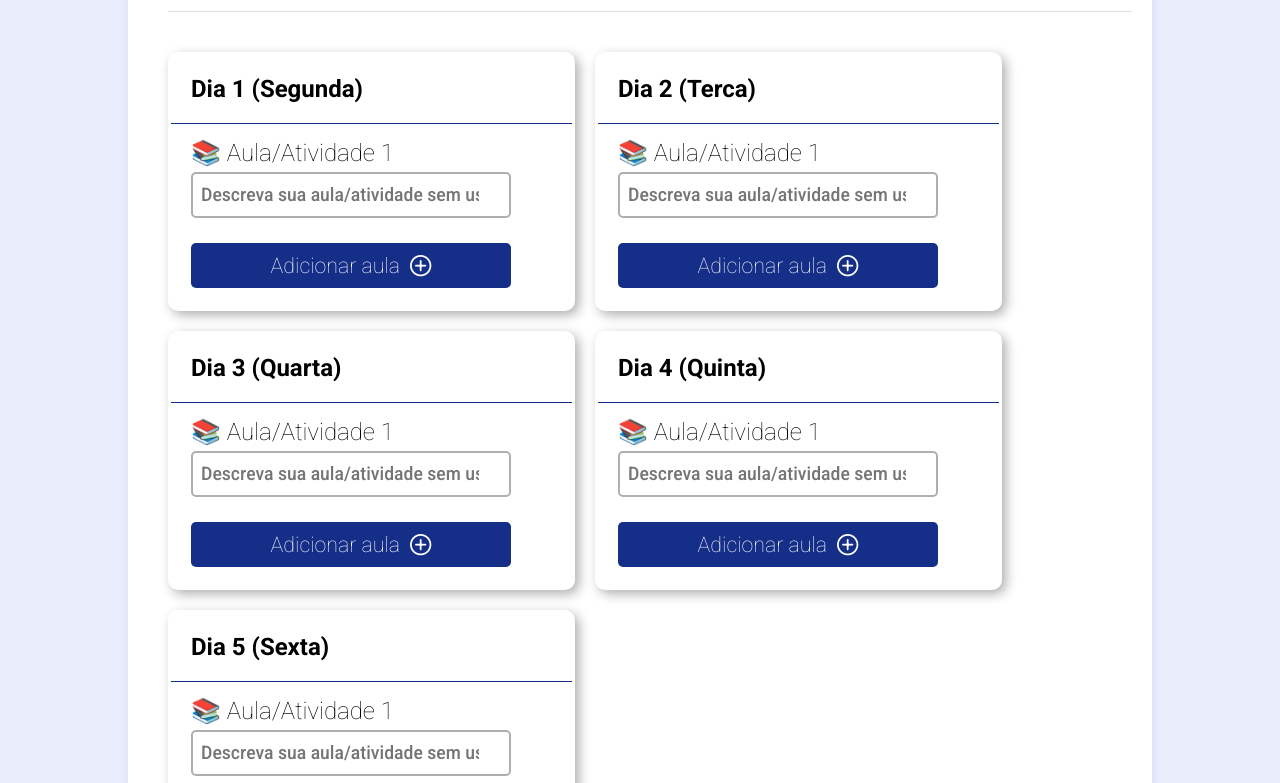
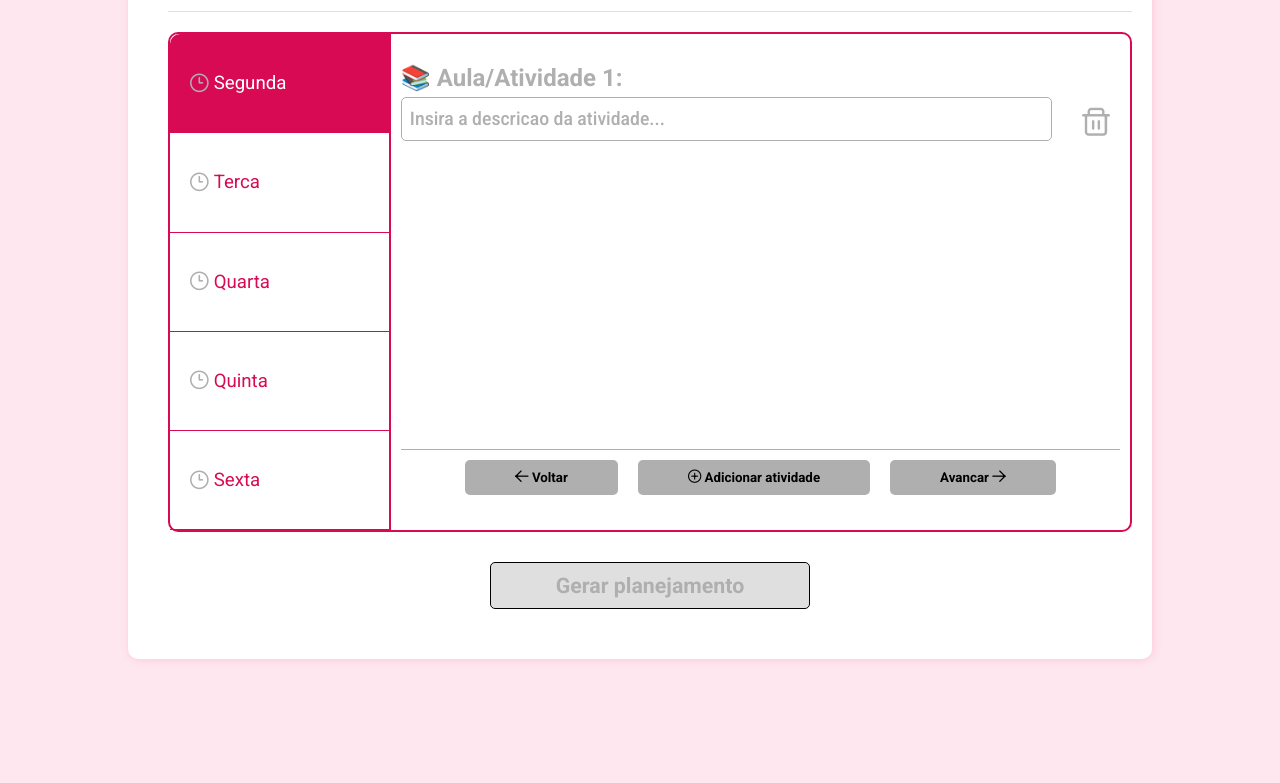
Before and after one commit to GustavoSMelo/planossauro-frontend, a Vue app: page /home in a window 1280 px wide. Shown: the part 577-1360 px from the top of the page. After the commit the page ends 1276 px from the top, so only its background shows below. Built offline with nearby package versions, Linux system fonts and the light colour scheme.

Commit message:
:working on planning content page

```diff
--- a/src/interfaces/plans.interface.ts
+++ b/src/interfaces/plans.interface.ts
@@ -10,4 +10,8 @@ interface IDays {
     days: 'day1' | 'day2' | 'day3' | 'day4' | 'day5'
 }
 
-export type { IPlan, IDays };
+interface IDaysDescritive {
+    days: 'Monday' | 'Tuesday' | 'Wednesday' | 'Thursday' | 'Friday' | 'Saturday' | 'Sunday';
+}
+
+export type { IPlan, IDays, IDaysDescritive };
--- a/src/styles/colors.scss
+++ b/src/styles/colors.scss
@@ -1,11 +1,11 @@
 @charset "UTF-8";
 
-$accentColor: #152f89;
+$accentColor: #D70A53;
 $accentColorDarker: #A3083E;
 $accentColorLight: #f64181;
 $accentColorLighter: #FFDAED;
 $lowPinkBG: #fee7ef;
-$shadowLowPink: #d2daf9;
+$shadowLowPink: #fdc9db;
 $white: #fff;
 $black: #000;
 $yellowDay: #F9E795;
@@ -18,4 +18,5 @@ $lightGray: #dfdfdf;
 $gray: #afafaf;
 $transparentGray: #00000076;
 $successGreen: #ADEBB3;
-$greenDefault: #90E35D;
+$green: #90E35D;
+$darkGreen: #4F7D33;
--- a/src/styles/contents/planningcontent.style.scss
+++ b/src/styles/contents/planningcontent.style.scss
@@ -125,84 +125,152 @@ input {
     div.weeklyPlan {
         display: flex;
         flex-direction: row;
-        flex-wrap: wrap;
         margin-top: 20px;
+        border: solid 2px $accentColor;
+        border-radius: 10px;
+        height: 500px;
 
-        .weekPlan {
-            box-shadow: 4px 4px 12px $gray;
-            border-radius: 10px;
-            margin-top: 20px;
-            margin-right: 20px;
-            transition: .2s;
-            border: 3px solid transparent;
+        .weekDays {
+            width: 30%;
+            display: flex;
+            flex-direction: column;
+            border-right: solid 2px $accentColor;
 
-            h2 {
+            li.btnWeekDays {
+                height: 25%;
                 background-color: $white;
-                color: $black;
+                color: $accentColor;
+                border-bottom: solid 1px $accentColor;
                 padding: 20px;
-                border-top-left-radius: 9px;
-                border-top-right-radius: 9px;
-                border-bottom: 1px $accentColor solid;
-            }
+                margin-right: 0;
+                font-size: 14pt;
+                display: flex;
+                align-items: center;
 
-            span.classContainer {
-                display: flex;
-                flex-direction: column;
-                padding: 5px 20px;
-
-                span>input {
-                    width: 320px;
-                    border: solid 2px $gray;
+                i.iconUncheck {
+                    color: $gray;
                 }
 
-                span>input:hover {
-                    border: solid 2px $accentColor;
-                }
-
-                span > input:focus {
-                    border: solid 2px $accentColorDarker;
-                }
-
-                .ghostButton {
-                    width: 41px;
+                i.iconCheck {
+                    color: $darkGreen;
+                    font-weight: bold;
                 }
             }
 
-            .btnAddClassAtv {
-                border-radius: 5px;
-                padding: 10px;
-                width: 240px;
+            li.btnWeekDays:last-child {
+                border: none;
+                border-bottom-left-radius: 10px;
+            }
+
+            li.selected {
+                background-color: $accentColor;
+                color: $white;
+            }
+        }
+
+
+        .classContentContainer {
+            padding: 10px;
+            display: flex;
+            width: 100%;
+            flex-direction: column;
+
+            .classContent {
+                height: 85%;
+                overflow-y: scroll;
                 display: flex;
-                cursor: pointer;
-                align-items: center;
+                flex-direction: column;
+
+                .classWrapper {
+                    display: flex;
+                    align-items: end;
+                    width: 100%;
+                    height: fit-content;
+
+                    .classDescription {
+                        display: block;
+                        margin-top: 20px;
+                        margin-bottom: 20px;
+                        width: 100%;
+                        height: fit-content;
+
+                        h2 {
+                            color: $gray;
+                        }
+
+                        input {
+                            width: 97%;
+                            border: solid 1px $gray;
+                            color: $accentColor;
+                            margin-top: 5px;
+                        }
+
+                        input::placeholder {
+                            color: $gray;
+                        }
+
+                        input:focus {
+                            border: solid 2px $accentColor;
+                        }
+                    }
+
+                    .btnRemoveClass,
+                    .btnRemoveClassCancel {
+                        height: fit-content;
+                        font-size: 21pt;
+                        margin-bottom: 20px;
+                        color: $accentColor;
+                        padding: 10px 10px 0 10px;
+                        background-color: $white;
+                        cursor: pointer;
+                        transition: .2s;
+                    }
+
+                    .btnRemoveClass:hover {
+                        transition: .2s;
+                        color: $darkerRed;
+                    }
+
+                    .btnRemoveClassCancel {
+                        color: $gray;
+                        cursor: not-allowed;
+                    }
+                }
+
+            }
+
+            .btnControlsContainer {
+                width: 100%;
+                padding-top: 10px;
+                border-top: 1px solid $gray;
+                position: relative;
+                bottom: 0;
+                display: flex;
                 justify-content: center;
-                margin-top: 10px;
-                font-size: 16pt;
-                background-color: $accentColor;
-                color: #fff;
-                margin: 20px;
-                width: 320px;
 
-                .btnAddClass {
-                    margin-right: 10px;
+
+                button {
+                    height: fit-content;
+                    cursor: pointer;
+                    padding: 10px 50px;
+                    margin: 0 10px;
+                    background-color: $gray;
+                    color: $black;
+                    font-weight: bold;
+                    border-radius: 5px;
                 }
             }
         }
-
-        .weekPlan:hover {
-            transition: .2s;
-            border: 3px $accentColor solid;
-        }
-
     }
 
-    .btnGeneratePlan {
-        background-color: $greenDefault;
+    .btnGeneratePlan,
+    .btnGeneratePlanCancel {
+        background-color: $accentColor;
         border: solid 1px $black;
         display: flex;
         align-items: center;
         justify-content: center;
-        color: $black;
+        color: $white;
         font-size: 16pt;
         font-weight: bold;
         margin-top: 30px;
@@ -218,6 +286,45 @@ input {
         background-color: $accentColor;
         color: $white;
         transition: .4s;
+    }
+
+    .btnGeneratePlanCancel {
+        background-color: $lightGray;
+        color: $gray;
+        cursor: not-allowed;
+    }
+}
+
+@media screen and (max-width: 920px) {
+    .planningContainer {
+        div.weeklyPlan {
+            flex-direction: column;
+
+            .weekDays {
+                flex-direction: row;
+                width: 100%;
+                overflow-x: scroll;
+
+                .weekDaysWrapper {
+                    li.btnWeekDays {
+                        width: 25%;
+                        height: 100%;
+                        border-bottom: 0;
+                        border-right: 1px solid $accentColor;
+                        font-size: 2vw;
+                    }
+
+                    li.btnWeekDays:nth-child(1) {
+                        border-top-left-radius: 5px;
+                    }
+
+                    li.btnWeekDays:last-child {
+                        border-top-right-radius: 5px;
+                        border-right: 0;
+                    }
+                }
+            }
+        }
     }
 }
 
--- a/src/styles/global.scss
+++ b/src/styles/global.scss
@@ -60,7 +60,7 @@ body {
     max-width: 1920px;
     min-width: 320px;
     margin: auto;
-    background-color: #e9edfc;
+    background-color: #fee7ef;
 }
 
 input:focus {
--- a/src/views/contents/PlanningContent.vue
+++ b/src/views/contents/PlanningContent.vue
@@ -1,7 +1,7 @@
 <script setup lang="ts">
 import { ref, inject } from 'vue';
 import '../../styles/contents/planningcontent.style.scss';
-import type { IPlan, IDays } from '../../interfaces/plans.interface';
+import type { IPlan, IDays, IDaysDescritive } from '../../interfaces/plans.interface';
 import type { ILoadingContext } from '../../interfaces/context/loading.interface';
 import type { IPopupContext } from '../../interfaces/context/popup.interface';
 import { qsn } from '../../assets/qsn.json';
@@ -12,29 +12,79 @@ import type { IClassPlanResponse, IOllamaGemmaResponse } from '../../interfaces/
 import { saveAs } from 'file-saver';
 
 const plans = ref<IPlan>({ day1: [''], day2: [''], day3: [''], day4: [''], day5: [''] });
+const selectedDay = ref<IDays['days']>('day1');
 const planType = ref<'Diario' | 'Semanal'>('Semanal');
 const isLoadingContext = inject('isLoading') as ILoadingContext;
 const popupContext = inject('popup') as IPopupContext;
 
-const handleChangePlanType = (event: Event) => {
+const handleChangeSelectedDay = (changeSelectDay: IDays['days']): void => {
+    selectedDay.value = changeSelectDay;
+};
+
+const handleChangePlanType = (event: Event): void => {
     const target = event.target as HTMLInputElement;
     planType.value = target.value as 'Diario' | 'Semanal';
 };
 
-const handleChangePlanText = (day: IDays['days'], index: number, classAtv: string) => {
+const handleChangePlanText = (day: IDays['days'], index: number, classAtv: string): void => {
     plans.value[day][index] = classAtv.replaceAll(',', '');
-    console.log(plans.value);
 };
 
-const handleAddNewClassInPlanning = (day: IDays['days']) => {
+const handleAddNewClassInPlanning = (day: IDays['days']): void => {
     plans.value[day].push('');
 };
 
-const handleRemoveClassAtvFromPlan = (day: IDays['days'], index: number) => {
+const handleRemoveClassAtvFromPlan = (day: IDays['days'], index: number): void => {
+    if (index === 0) return;
     plans.value[day] = plans.value[day].filter((_, planIndex) => planIndex !== index);
 };
 
+const handleGoBack = (): void => {
+    const dayNumber = Number.parseInt(selectedDay.value.split('day')[1]);
+
+    if (dayNumber === 1) {
+        selectedDay.value = `day${5}`
+        return;
+    }
+
+    selectedDay.value = `day${dayNumber - 1}` as IDays['days'];
+};
+
+const handleGoFoward = (): void => {
+    console.log('click');
+    const dayNumber = Number.parseInt(selectedDay.value.split('day')[1]);
+
+    if (dayNumber === 5) {
+        selectedDay.value = `day${1}`
+        return;
+    }
+
+    selectedDay.value = `day${dayNumber + 1}` as IDays['days'];
+};
+
+const hasEmptyStringsInClasses = (): Array<boolean> => {
+    let day1IsEmpty = false;
+    let day2IsEmpty = false;
+    let day3IsEmpty = false;
+    let day4IsEmpty = false;
+    let day5IsEmpty = false;
+
+
+    plans.value['day1'].forEach(element => element.length <= 0 ? day1IsEmpty = true : null);
+    plans.value['day2'].forEach(element => element.length <= 0 ? day2IsEmpty = true : null);
+    plans.value['day3'].forEach(element => element.length <= 0 ? day3IsEmpty = true : null);
+    plans.value['day4'].forEach(element => element.length <= 0 ? day4IsEmpty = true : null);
+    plans.value['day5'].forEach(element => element.length <= 0 ? day5IsEmpty = true : null);
+
+    return [day1IsEmpty, day2IsEmpty, day3IsEmpty, day4IsEmpty, day5IsEmpty];
+};
+
 const generatePlan = async () => {
+    const hasEmptyStrings = hasEmptyStringsInClasses().find(element => element === true);
+    if (hasEmptyStrings) {
+        return;
+    }
+
     if (planType.value === 'Diario') {
         let hasEmptyFields = false;
 
@@ -224,16 +274,6 @@ const generatePlan = async () => {
         };
 
         doc.render(data);
-        console.log(responseDay1.eixo);
-
-        const b64Document = doc.getZip().generate({ type: 'base64' });
-        const byteChars = atob(b64Document);
-        const byteNumbers = new Array(byteChars.length);
-        for (let i = 0; i < byteChars.length; i++) {
-            byteNumbers[i] = byteChars.charCodeAt(i);
-        }
-
-        const byteArray = new Uint8Array(byteNumbers);
         const blob = new Blob([doc.toBlob()], {
             type: 'application/vnd.openxmlformats-officedocument.wordprocessingml.document'
         });
@@ -268,7 +308,7 @@ const generatePlan = async () => {
                         @change="event => handleChangePlanText('day1', index, (event.target as HTMLInputElement).value)" />
                     <button v-if="index > 0" type="button" class="btnTrash"
                         @click="handleRemoveClassAtvFromPlan('day1', index)">
-                        <i class="pi pi-trash"></i> Adicionar aula
+                        <i class="pi pi-trash"></i>
                     </button>
                 </span>
             </span>
@@ -285,112 +325,64 @@ const generatePlan = async () => {
 
         <!-- Semanal -->
         <div v-else class="weeklyPlan">
-            <form class="day1Plan weekPlan">
-                <h2>Dia 1 (Segunda)</h2>
+            <ul class="weekDays">
+                <li @click="() => handleChangeSelectedDay('day1')"
+                    :class="['btnWeekDays', selectedDay === 'day1' ? 'selected' : '']">
+                    <i
+                        :class="['pi', hasEmptyStringsInClasses()[0] ? 'pi-clock iconUncheck' : 'pi-verified iconCheck']"></i>
+                    Segunda
+                </li>
+                <li @click="() => handleChangeSelectedDay('day2')"
+                    :class="['btnWeekDays', selectedDay === 'day2' ? 'selected' : '']">
+                    <i
+                        :class="['pi', hasEmptyStringsInClasses()[1] ? 'pi-clock iconUncheck' : 'pi-verified iconCheck']"></i>Terca
+                </li>
+                <li @click="() => handleChangeSelectedDay('day3')"
+                    :class="['btnWeekDays', selectedDay === 'day3' ? 'selected' : '']">
+                    <i
+                        :class="['pi', hasEmptyStringsInClasses()[2] ? 'pi-clock iconUncheck' : 'pi-verified iconCheck']"></i>
+                    Quarta
+                </li>
+                <li @click="() => handleChangeSelectedDay('day4')"
+                    :class="['btnWeekDays', selectedDay === 'day4' ? 'selected' : '']">
+                    <i
+                        :class="['pi', hasEmptyStringsInClasses()[3] ? 'pi-clock iconUncheck' : 'pi-verified iconCheck']"></i>
+                    Quinta
+                </li>
+                <li @click="() => handleChangeSelectedDay('day5')"
+                    :class="['btnWeekDays', selectedDay === 'day5' ? 'selected' : '']">
+                    <i
+                        :class="['pi', hasEmptyStringsInClasses()[4] ? 'pi-clock iconUncheck' : 'pi-verified iconCheck']"></i>
+                    Sexta
+                </li>
+            </ul>
 
-                <span class="classContainer" v-for="(plan, indexPlan) in plans.day1">
-                    <label>📚 Aula/Atividade {{ indexPlan + 1 }}</label>
-                    <span class="row">
-                        <input type="text" :value="plan" placeholder="Descreva sua aula/atividade sem usar virgulas"
-                            @change="event => handleChangePlanText('day1', indexPlan, (event.target as HTMLInputElement).value)" />
-                        <button v-if="indexPlan > 0" type="button" class="btnTrash"
-                            @click="handleRemoveClassAtvFromPlan('day1', indexPlan)">
-                            <i class="pi pi-trash"></i>
-                        </button>
-                        <div v-else class="ghostButton"></div>
-                    </span>
+            <div class="classContentContainer">
+
+                <div class="classContent">
+                    <div v-for="value, index in plans[selectedDay]" class="classWrapper">
+                        <span class="classDescription">
+                            <h2>📚 Aula/Atividade {{ index + 1 }}: </h2>
+                            <input type="text" placeholder="Insira a descricao da atividade... " :value="value"
+                                @change="(event) => handleChangePlanText(selectedDay, index, (event.target! as HTMLInputElement).value)" />
+                        </span>
+                        <button @click="() => handleRemoveClassAtvFromPlan(selectedDay, index)"
+                            :class="index === 0 ? 'btnRemoveClassCancel' : 'btnRemoveClass'"><i
+                                class="pi pi-trash"></i></button>
+                    </div>
+                </div>
+
+                <span class="btnControlsContainer">
+                    <button @click="() => handleGoBack()"><i class="pi pi-arrow-left"></i> Voltar</button>
+                    <button @click="() => handleAddNewClassInPlanning(selectedDay)"><i class="pi pi-plus-circle"></i>
+                        Adicionar atividade</button>
+                    <button @click="() => handleGoFoward()">Avancar <i class="pi pi-arrow-right"></i></button>
                 </span>
-
-                <button type="button" class="btnAddClassAtv" @click="handleAddNewClassInPlanning('day1')">
-                    <p class="btnAddClass">Adicionar aula</p> <i class="pi pi-plus-circle"></i>
-                </button>
-            </form>
-
-            <form class="day2Plan weekPlan">
-                <h2>Dia 2 (Terca)</h2>
-
-                <span class="classContainer" v-for="(plan, indexPlan) in plans.day2">
-                    <label>📚 Aula/Atividade {{ indexPlan + 1 }}</label>
-                    <span class="row">
-                        <input type="text" :value="plan" placeholder="Descreva sua aula/atividade sem usar virgulas"
-                            @change="event => handleChangePlanText('day2', indexPlan, (event.target as HTMLInputElement).value)" />
-                        <button v-if="indexPlan > 0" type="button" class="btnTrash"
-                            @click="handleRemoveClassAtvFromPlan('day2', indexPlan)">
-                            <i class="pi pi-trash"></i>
-                        </button>
-                        <div v-else class="ghostButton"></div>
-                    </span>
-                </span>
-
-                <button type="button" class="btnAddClassAtv" @click="handleAddNewClassInPlanning('day2')">
-                    <p class="btnAddClass">Adicionar aula</p> <i class="pi pi-plus-circle"></i>
-                </button>
-            </form>
-
-            <form class="day3Plan weekPlan">
-                <h2>Dia 3 (Quarta)</h2>
-
-                <span class="classContainer" v-for="(plan, indexPlan) in plans.day3">
-                    <label>📚 Aula/Atividade {{ indexPlan + 1 }}</label>
-                    <span class="row">
-                        <input type="text" :value="plan" placeholder="Descreva sua aula/atividade sem usar virgulas"
-                            @change="event => handleChangePlanText('day3', indexPlan, (event.target as HTMLInputElement).value)" />
-                        <button v-if="indexPlan > 0" type="button" class="btnTrash"
-                            @click="handleRemoveClassAtvFromPlan('day3', indexPlan)">
-                            <i class="pi pi-trash"></i>
-                        </button>
-                        <div v-else class="ghostButton"></div>
-                    </span>
-                </span>
-
-                <button type="button" class="btnAddClassAtv" @click="handleAddNewClassInPlanning('day3')">
-                    <p class="btnAddClass">Adicionar aula</p> <i class="pi pi-plus-circle"></i>
-                </button>
-            </form>
-
-            <form class="day4Plan weekPlan">
-                <h2>Dia 4 (Quinta)</h2>
-
-                <span class="classContainer" v-for="(plan, indexPlan) in plans.day4">
-                    <label>📚 Aula/Atividade {{ indexPlan + 1 }}</label>
-                    <span class="row">
-                        <input type="text" :value="plan" placeholder="Descreva sua aula/atividade sem usar virgulas"
-                            @change="event => handleChangePlanText('day4', indexPlan, (event.target as HTMLInputElement).value)" />
-                        <button v-if="indexPlan > 0" type="button" class="btnTrash"
-                            @click="handleRemoveClassAtvFromPlan('day4', indexPlan)">
-                            <i class="pi pi-trash"></i>
-                        </button>
-                        <div v-else class="ghostButton"></div>
-                    </span>
-                </span>
-
-                <button type="button" class="btnAddClassAtv" @click="handleAddNewClassInPlanning('day4')">
-                    <p class="btnAddClass">Adicionar aula</p> <i class="pi pi-plus-circle"></i>
-                </button>
-            </form>
-
-            <form class="day5Plan weekPlan">
-                <h2>Dia 5 (Sexta)</h2>
-
-                <span class="classContainer" v-for="(plan, indexPlan) in plans.day5">
-                    <label>📚 Aula/Atividade {{ indexPlan + 1 }}</label>
-                    <span class="row">
-                        <input type="text" :value="plan" placeholder="Descreva sua aula/atividade sem usar virgulas"
-                            @change="event => handleChangePlanText('day5', indexPlan, (event.target as HTMLInputElement).value)" />
-                        <button v-if="indexPlan > 0" type="button" class="btnTrash"
-                            @click="handleRemoveClassAtvFromPlan('day5', indexPlan)">
-                            <p class="btnAddClass">Adicionar aula</p> <i class="pi pi-trash"></i>
-                        </button>
-                        <div v-else class="ghostButton"></div>
-                    </span>
-                </span>
-
-                <button type="button" class="btnAddClassAtv" @click="handleAddNewClassInPlanning('day5')">
-                    <p class="btnAddClass">Adicionar aula</p> <i class="pi pi-plus-circle"></i>
-                </button>
-            </form>
+            </div>
         </div>
-        <button class="btnGeneratePlan" v-if="planType === 'Semanal'" type="button" @click="generatePlan()">Gerar
+        <button
+            :class="hasEmptyStringsInClasses().find(element => element === true) ? 'btnGeneratePlanCancel' : 'btnGeneratePlan'"
+            v-if="planType === 'Semanal'" type="button" @click="generatePlan()">Gerar
             planejamento</button>
     </div>
 </template>
```
